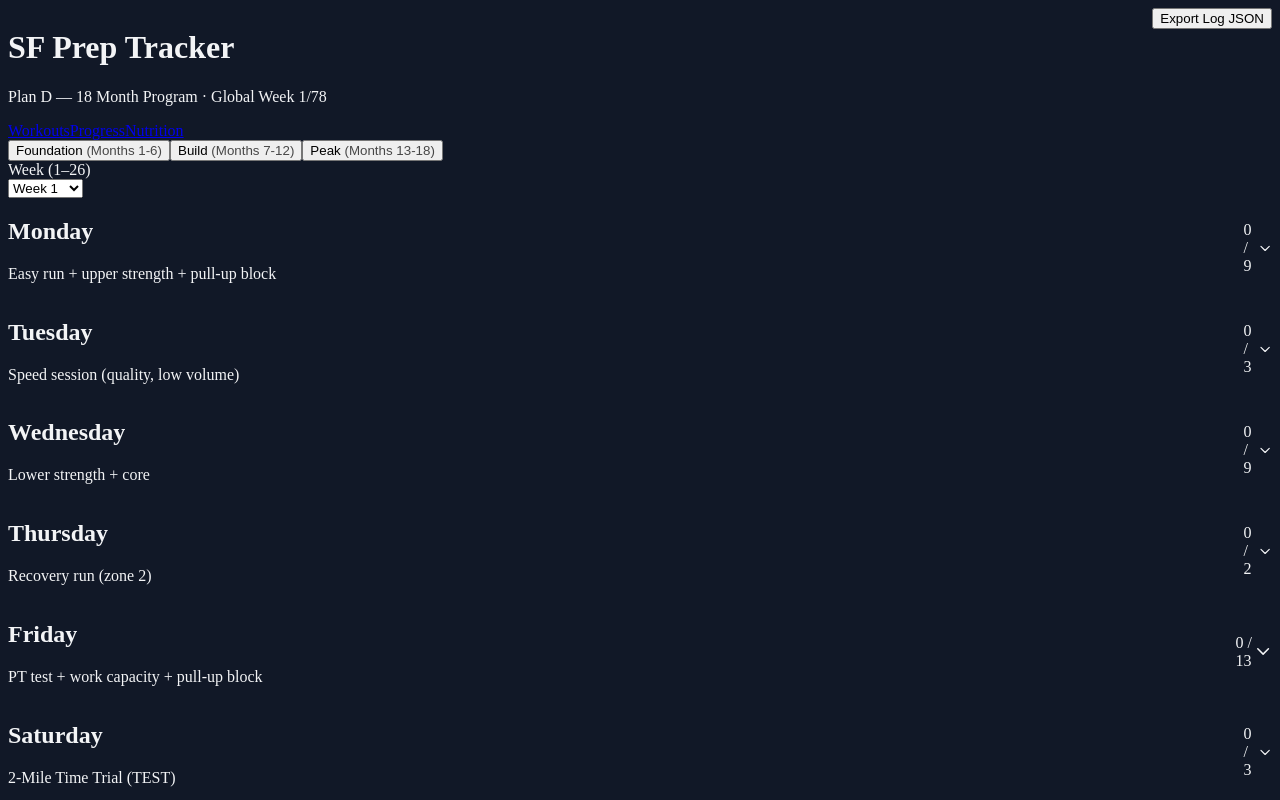
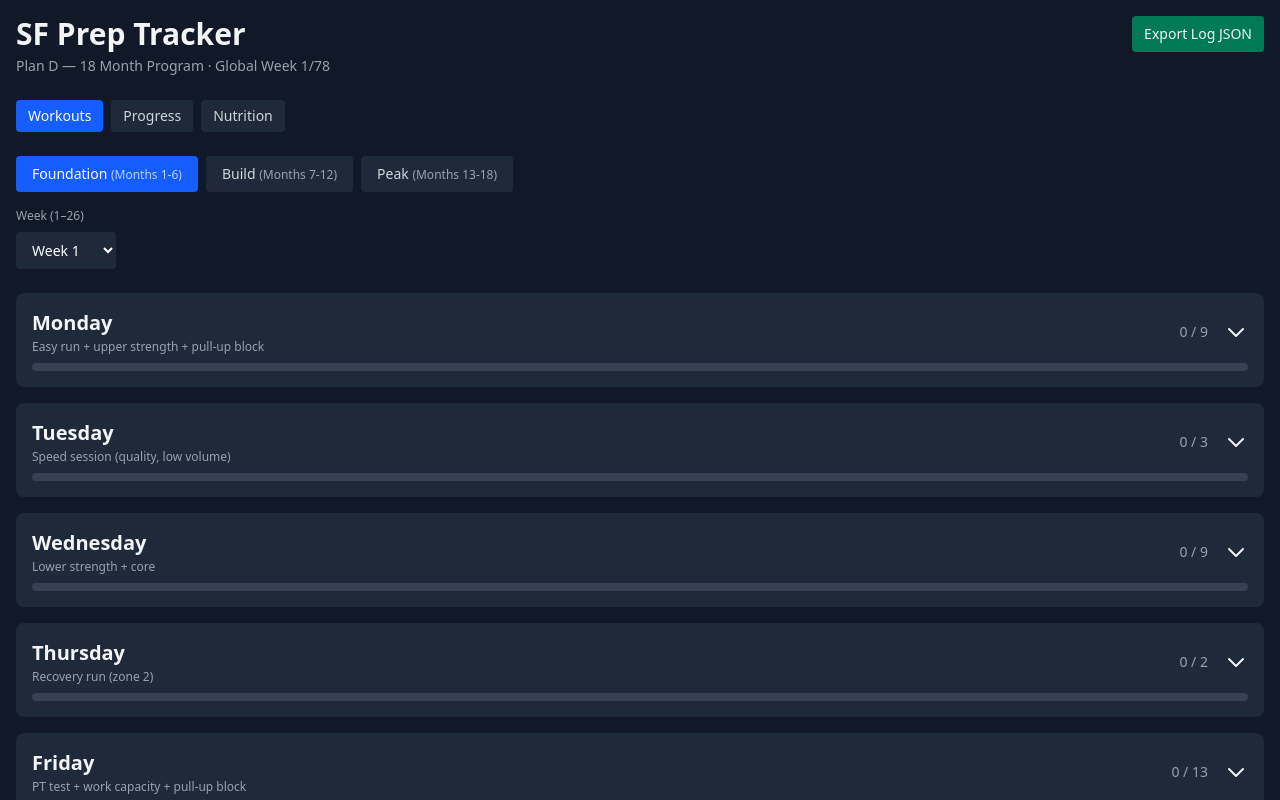
Before and after one commit to zuto-dev/sf-prep-tracker, a Next.js app: page / in a window 1280 px wide. Shown: the top 800 px of the page. Built offline with nearby package versions, Linux system fonts and the light colour scheme.

Commit message:
fix: tailwind v4 uses @import "tailwindcss" not @tailwind directives
Old v3 syntax in globals.css caused CSS build errors and unstyled pages.
Verified: /, /progress, /nutrition all render with proper card styling,
food search returns results, macro totals roll up correctly.

```diff
--- a/app/globals.css
+++ b/app/globals.css
@@ -1,10 +1,8 @@
-@tailwind base;
-@tailwind components;
-@tailwind utilities;
+@import "tailwindcss";
 
 body {
-  background-color: rgb(17, 24, 39); /* gray-900 */
-  color: rgb(243, 244, 246); /* gray-100 */
+  background-color: rgb(17, 24, 39);
+  color: rgb(243, 244, 246);
 }
 
 .bg-gray-750 {
```
